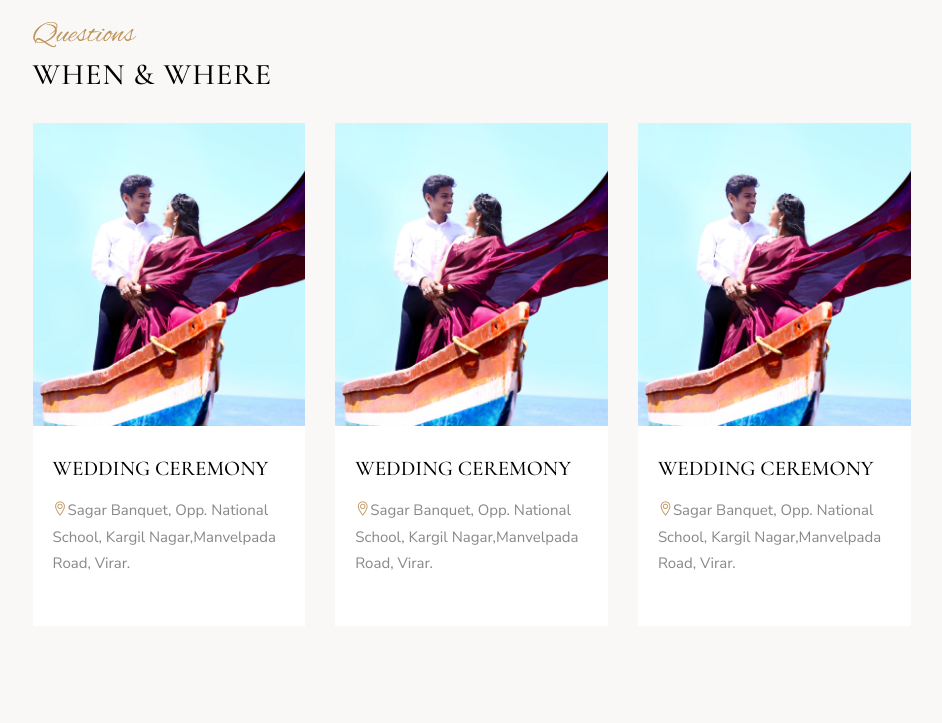
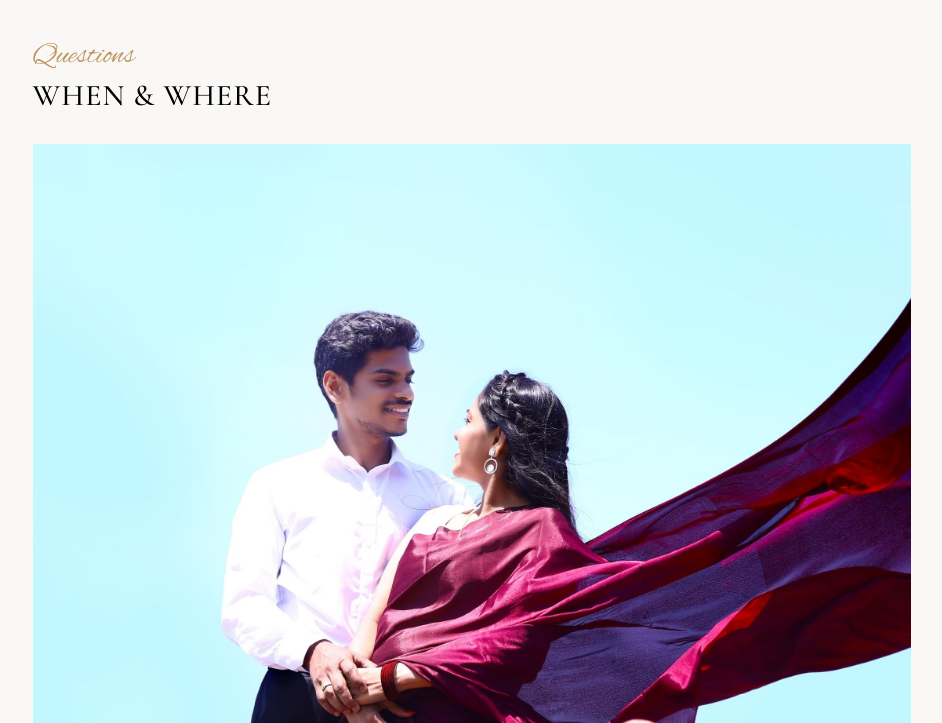
Before and after one commit to Mandar2811/Trushali-Jayesh, a plain HTML site: page index.html in a window 1280 px wide. Shown: the part 2650-3373 px from the top of the page, without its empty margins (309-1251 px from the left). Drawn offline with nearby package versions, Linux system fonts and the light colour scheme.

Commit message:
Add files via upload

```diff
--- a/index.html
+++ b/index.html
@@ -124,6 +124,8 @@
                         <div class="col-md-12 text-center animate-box" data-animate-effect="fadeInUp">
                             <h3 class="oliven-couple-title">Are getting married!</h3>
                             <h4 class="oliven-couple-subtitle">April 28, 2024 </h4>
+                            <h4 class="oliven-couple-subtitle" style="font-size: 17px;">12:38 PM </h4>
+
                         </div>
                     </div>
                 </div>
@@ -375,7 +377,7 @@
                     </div>
                     <div class="row">
                         <div class="col-md-12">
-                            <div class="owl-carousel owl-theme">
+                            <div class="">
                                 <div class="item">
                                     <div class="whenwhere-img"> <img src="images/wedding_map_1.jpeg" alt=""></div>
                                     <div class="content">
```
